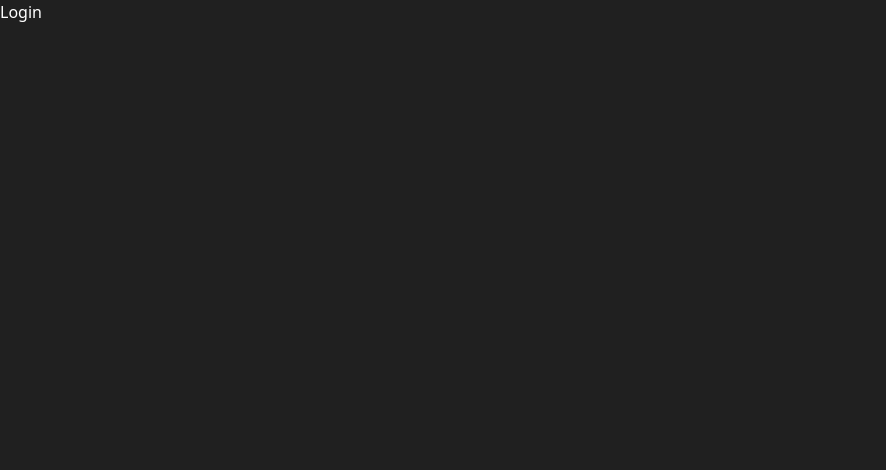
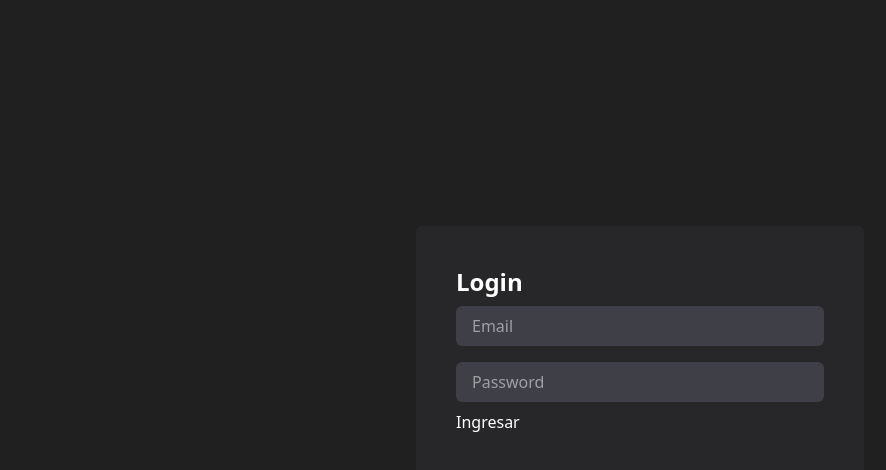
Before and after one commit to Anenqui/Log-Crud-FrontEnd, a React (Vite) app: page /login in a window 1280 px wide. Shown: the top 470 px of the page, without its empty margins (0-886 px from the left). Built offline with nearby package versions, Linux system fonts and the light colour scheme.

Commit message:
feat:comienzo del login

```diff
--- a/package.json
+++ b/package.json
@@ -11,6 +11,7 @@
   },
   "dependencies": {
     "@tailwindcss/vite": "^4.1.6",
+    "axios": "^1.9.0",
     "react": "^19.1.0",
     "react-dom": "^19.1.0",
     "react-hook-form": "^7.56.3",
--- a/src/App.jsx
+++ b/src/App.jsx
@@ -1,9 +1,11 @@
 import { BrowserRouter, Routes,Route } from "react-router";
 import RegisterPage from "./pages/RegisterPage";
 import LoginPage from "./pages/LoginPage";
+import { AuthProvider } from "./context/AuthContext";
 
 function App(){
   return (
+    <AuthProvider>
     <BrowserRouter>
       <Routes>
         <Route path="/" element={<h1>Home Page</h1>}/>
@@ -15,6 +17,7 @@ function App(){
         <Route path="/profile" element={<h1>profile</h1>}/>
       </Routes>
     </BrowserRouter>
+    </AuthProvider>
   )
 }
 
--- /dev/null
+++ b/src/api/auth.js
@@ -0,0 +1,7 @@
+import axios from "axios";
+
+const API = 'http://localhost:4000/api'
+
+export const registerRequest = user => axios.post(`${API}/register`,user)
+
+export const loginRequest = user => axios.post(`${API}/login`,user)
--- /dev/null
+++ b/src/context/AuthContext.jsx
@@ -0,0 +1,50 @@
+import { createContext, useState,useContext } from "react";
+import { registerRequest,loginRequest } from "../api/auth"
+
+export const AuthContext = createContext()
+
+export const useAuth=()=>{
+    const context = useContext(AuthContext);
+    if (!context){
+        throw new Error("useAuth must be used within an authprovider")
+    }
+    return context;
+}
+
+export const AuthProvider = ({children})=>{
+    const[user, setUser]=useState(null)
+    const [isAuthenticated, setIsAuthenticated]=useState(false);
+    const [errors, setErrors]= useState([]);
+
+    const signup= async(user)=>{
+        try{
+        const res=await registerRequest(user);
+        console.log(res.data);
+        setUser(res.data);
+        setIsAuthenticated(true);
+    }catch(error){
+        console.log(error.response)
+        setErrors(error.response.data)
+    }
+};
+
+    const signin=async(user)=>{
+        try{
+            const res=await loginRequest(user)
+            console.log(res)
+        }catch(error){
+            console.error(error)
+        }
+    }
+    return(
+        <AuthContext.Provider value={{
+            signup,
+            signin,
+            user,
+            isAuthenticated,
+            errors,
+        }}>
+            {children}
+            </AuthContext.Provider>
+    )
+}
--- a/src/pages/LoginPage.jsx
+++ b/src/pages/LoginPage.jsx
@@ -1,6 +1,35 @@
+import {useForm} from 'react-hook-form'
+
+
 function LoginPage(){
+
+const{register,handleSubmit,formState:{errors}}= useForm()
+const onSubmit=handleSubmit(data =>{
+    console.log(data)
+})
     return(
-        <div>Login</div>
+        <div className='flex items-center justify-center h-[calc(100vh-100px)]'>
+           <div className='bg-zinc-800 max-w-md w-full p-10 rounded-md'>
+            <h1 className='text-2xl font-bold'>Login</h1>
+             <form onSubmit={onSubmit}>
+                <input type="email" {...register("email",{required:true})}
+                className="w-full bg-zinc-700 text-white px-4 py-2 rounded-md my-2"
+                placeholder="Email"/>
+                {
+                    errors.email &&(<p className="text-red-500">email is required</p>)
+                }
+                <input type="password" {...register("password",{required:true})}
+                className="w-full bg-zinc-700 text-white px-4 py-2 rounded-md my-2"
+                placeholder="Password"/>
+                {
+                    errors.password &&(<p className="text-red-500">password is required</p>)
+                }
+                <button type="submit">
+                    Ingresar
+                </button>
+            </form>
+           </div>
+        </div>
     )
 }
 
--- a/src/pages/RegisterPage.jsx
+++ b/src/pages/RegisterPage.jsx
@@ -1,21 +1,50 @@
 import { useForm } from "react-hook-form"
+import { registerRequest } from "../api/auth"
+import { useAuth } from "../context/AuthContext"
+import { useEffect } from "react";
+import { useNavigate } from "react-router";
 
 function RegisterPage(){
-    const {register,handleSubmit}=useForm()
+    const {register,handleSubmit, formState:{errors},
+    }=useForm();
+    const{signup,isAuthenticated,errors:registerErrors}=useAuth();
+    const navigate = useNavigate()
 
+    useEffect(()=>{
+        if(isAuthenticated) navigate("/tasks")
+    }, [isAuthenticated ])
+
+    const onSubmit=handleSubmit(async(values)=>{
+        signup(values);
+     })
     return(
         <div className="bg-zinc-800 max-w-md p-10 rounded-md">
-            <form onSubmit={handleSubmit((values)=>
-            console.log(values))}>
+            {
+                registerErrors.map((error,i)=>(
+                    <div className="bg-red-500 p-2 text-white" key={i}>
+                        {error}
+                    </div>
+                ))
+            }
+            <form onSubmit={onSubmit}>
                 <input type="text" {...register("username",{required:true})}
                 className="w-full bg-zinc-700 text-white px-4 py-2 rounded-md my-2"
                 placeholder="Username"/>
+                {
+                    errors.username &&(<p className="text-red-500">Username is required</p>)
+                }
                 <input type="email" {...register("email",{required:true})}
                 className="w-full bg-zinc-700 text-white px-4 py-2 rounded-md my-2"
                 placeholder="Email"/>
+                {
+                    errors.email &&(<p className="text-red-500">email is required</p>)
+                }
                 <input type="password" {...register("password",{required:true})}
                 className="w-full bg-zinc-700 text-white px-4 py-2 rounded-md my-2"
                 placeholder="Password"/>
+                {
+                    errors.password &&(<p className="text-red-500">password is required</p>)
+                }
                 <button type="submit">
                     Register
                 </button>
```
Also changed, not shown: 1 other file (tests, documents, lock files or other folders).
